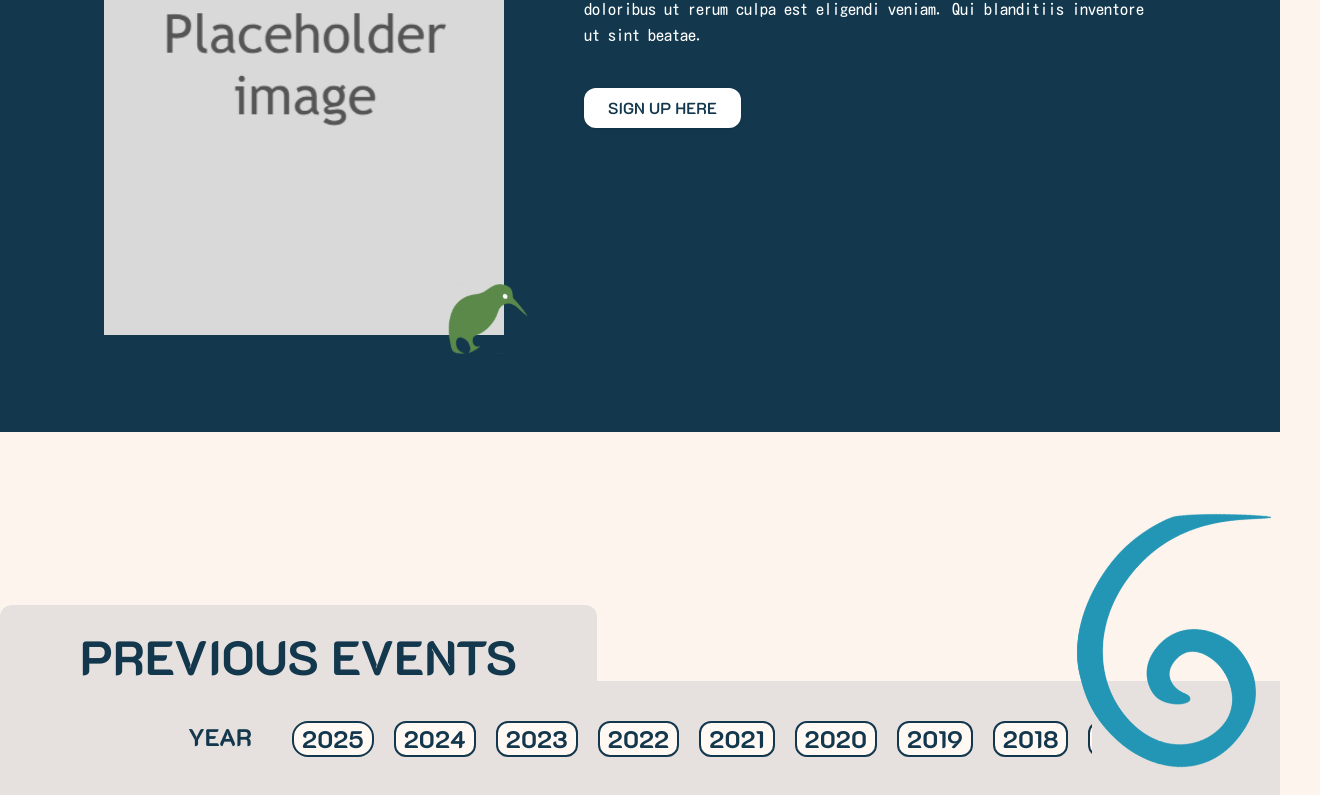
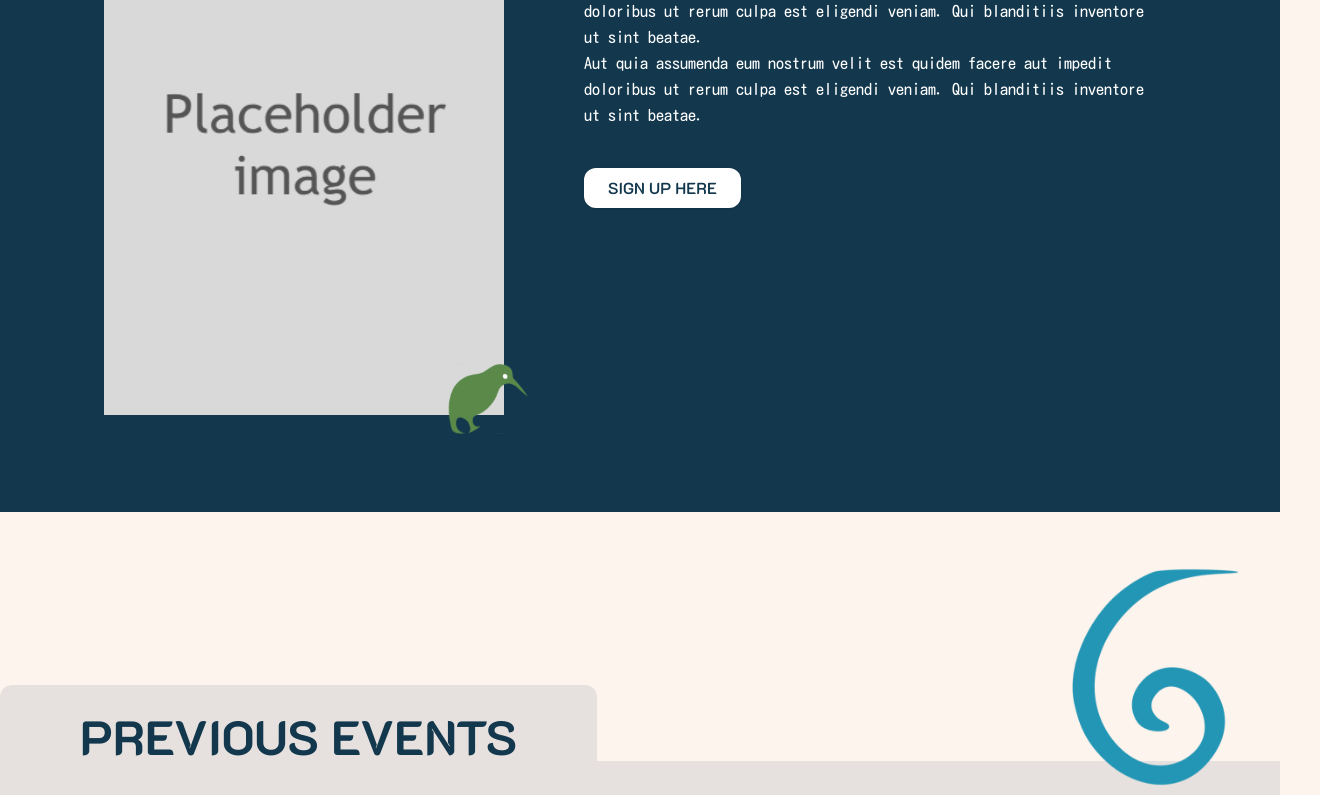
Before and after one commit to UoaWDCC/hidtreas, a Next.js app: page /events in a window 1280 px wide. Shown: the part 1973-2768 px from the top of the page, 1320 px wide, since content can reach past the window. Built offline with nearby package versions, Linux system fonts and the light colour scheme.

Commit message:
Edited all pages without responsivity to be mobile responsive

```diff
--- a/src/components/events/Hero.tsx
+++ b/src/components/events/Hero.tsx
@@ -12,7 +12,7 @@ export default function Hero() {
           <Image
             src={landscapePlaceholder}
             alt="Events page main image"
-            className="h-[60vh] w-[80vw] rounded-4xl"
+            className="w-[80vw] md:h-[40vh] lg:h-[70vh] rounded-4xl object-cover"
           />
 
           {/* Decorative elements */}
--- a/src/components/events/PastEventsGrid.tsx
+++ b/src/components/events/PastEventsGrid.tsx
@@ -2,7 +2,8 @@ import EventsCard from './EventsCard'
 
 export default function PastEvents() {
   return (
-    <div className="grid grid-cols-3 gap-10 w-fit">
+    <div className="md:flex max-w-7xl mx-auto space-y-[2vh] md:space-x-[4vw] md:space-y-0 px-1 pt-4 pb-[2vw] justify-between items-center">
+    <div className="grid grid-cols-1 md:grid-cols-2 lg:grid-cols-3 gap-10 w-fit">
       <EventsCard />
       <EventsCard />
       <EventsCard />
@@ -10,5 +11,6 @@ export default function PastEvents() {
       <EventsCard />
       <EventsCard />
     </div>
+    </div>
   )
 }
--- a/src/components/events/PastEventsSection.tsx
+++ b/src/components/events/PastEventsSection.tsx
@@ -5,15 +5,13 @@ import BlueKoru from '@/assets/blue_koru.png'
 
 export default function PastEventsSection() {
   return (
-    <div className="relative py-50">
+    <div className="w-full max-w-full relative py-50">
       <Image
         src={BlueKoru}
         alt="Blue Koru decoration"
-        width={256}
-        className="absolute -right-10 top-20 rotate-180
-          "
+        className="absolute right-0 top-[17vh] md:top-[10vh] lg:top-[7vh] rotate-180 w-[20vw] md:w-[18vw] lg:w-[17vw]"
       />
-      <h3 className="bg-[#E6E1DE] inline text-5xl px-20 py-5 border-none rounded-t-xl font-bold">
+      <h3 className="bg-[#E6E1DE] inline text-l sm:text-xl md:text-3xl lg:text-5xl px-20 py-5 border-none rounded-t-xl font-bold">
         PREVIOUS EVENTS
       </h3>
       <div className="bg-[#E6E1DE] flex flex-col items-center gap-y-10 py-10">
--- a/src/components/events/RecentEvents.tsx
+++ b/src/components/events/RecentEvents.tsx
@@ -36,7 +36,7 @@ export default function RecentEvents() {
 
       {/* Main Content */}
       <section
-        className="relative w-full bg-[#13384E] px-6 pt-0 pb-12 overflow-x-hidden"
+        className="relative w-full bg-[#13384E] px-6 pt-0 pb-8 overflow-x-hidden"
         style={{ minHeight: '80rem' }}
       >
         {/* Event Card x2 */}
--- a/src/components/events/YearFilter.tsx
+++ b/src/components/events/YearFilter.tsx
@@ -1,33 +1,33 @@
 export default function YearFilter() {
   return (
-    <div className="flex flex-row gap-10">
-      <p className="font-bold text-2xl">YEAR</p>
-      <div className="flex flex-row overflow-x-auto w-200 no-scrollbar gap-5">
-        <button className="font-bold text-2xl text-[#13384E] border-2 rounded-2xl gap px-2 cursor-pointer bg-[#FFF8F3] border-[#13384E]">
+    <div className="w-[90vw] max-w-[90vw] justify-center flex flex-row gap-10">
+      <p className="font-bold text-l md:text-xl lg:text-2xl">YEAR</p>
+      <div className="flex min-w-0 flex-row overflow-x-auto no-scrollbar gap-5">
+        <button className="font-bold text-l md:text-xl lg:text-2xl text-[#13384E] border-2 rounded-2xl gap px-2 cursor-pointer bg-[#FFF8F3] border-[#13384E]">
           2025
         </button>
-        <button className="font-bold text-2xl text-[#13384E] border-2 rounded-xl gap px-2 cursor-pointer bg-[#FFF8F3] border-[#13384E]">
+        <button className="font-bold text-l md:text-xl lg:text-2xl text-[#13384E] border-2 rounded-2xl gap px-2 cursor-pointer bg-[#FFF8F3] border-[#13384E]">
           2024
         </button>
-        <button className="font-bold text-2xl text-[#13384E] border-2 rounded-xl gap px-2 cursor-pointer bg-[#FFF8F3] border-[#13384E]">
+        <button className="font-bold text-l md:text-xl lg:text-2xl text-[#13384E] border-2 rounded-2xl gap px-2 cursor-pointer bg-[#FFF8F3] border-[#13384E]">
           2023
         </button>
-        <button className="font-bold text-2xl text-[#13384E] border-2 rounded-xl gap px-2 cursor-pointer bg-[#FFF8F3] border-[#13384E]">
+        <button className="font-bold text-l md:text-xl lg:text-2xl text-[#13384E] border-2 rounded-2xl gap px-2 cursor-pointer bg-[#FFF8F3] border-[#13384E]">
           2022
         </button>
-        <button className="font-bold text-2xl text-[#13384E] border-2 rounded-xl gap px-2 cursor-pointer bg-[#FFF8F3] border-[#13384E]">
+        <button className="font-bold text-l md:text-xl lg:text-2xl text-[#13384E] border-2 rounded-2xl gap px-2 cursor-pointer bg-[#FFF8F3] border-[#13384E]">
           2021
         </button>
-        <button className="font-bold text-2xl text-[#13384E] border-2 rounded-xl gap px-2 cursor-pointer bg-[#FFF8F3] border-[#13384E]">
+        <button className="font-bold text-l md:text-xl lg:text-2xl text-[#13384E] border-2 rounded-2xl gap px-2 cursor-pointer bg-[#FFF8F3] border-[#13384E]">
           2020
         </button>
-        <button className="font-bold text-2xl text-[#13384E] border-2 rounded-xl gap px-2 cursor-pointer bg-[#FFF8F3] border-[#13384E]">
+        <button className="font-bold text-l md:text-xl lg:text-2xl text-[#13384E] border-2 rounded-2xl gap px-2 cursor-pointer bg-[#FFF8F3] border-[#13384E]">
           2019
         </button>
-        <button className="font-bold text-2xl text-[#13384E] border-2 rounded-xl gap px-2 cursor-pointer bg-[#FFF8F3] border-[#13384E]">
+        <button className="font-bold text-l md:text-xl lg:text-2xl text-[#13384E] border-2 rounded-2xl gap px-2 cursor-pointer bg-[#FFF8F3] border-[#13384E]">
           2018
         </button>
-        <button className="font-bold text-2xl text-[#13384E] border-2 rounded-xl gap px-2 cursor-pointer bg-[#FFF8F3] border-[#13384E]">
+        <button className="font-bold text-l md:text-xl lg:text-2xl text-[#13384E] border-2 rounded-2xl gap px-2 cursor-pointer bg-[#FFF8F3] border-[#13384E]">
           2017
         </button>
       </div>
```
